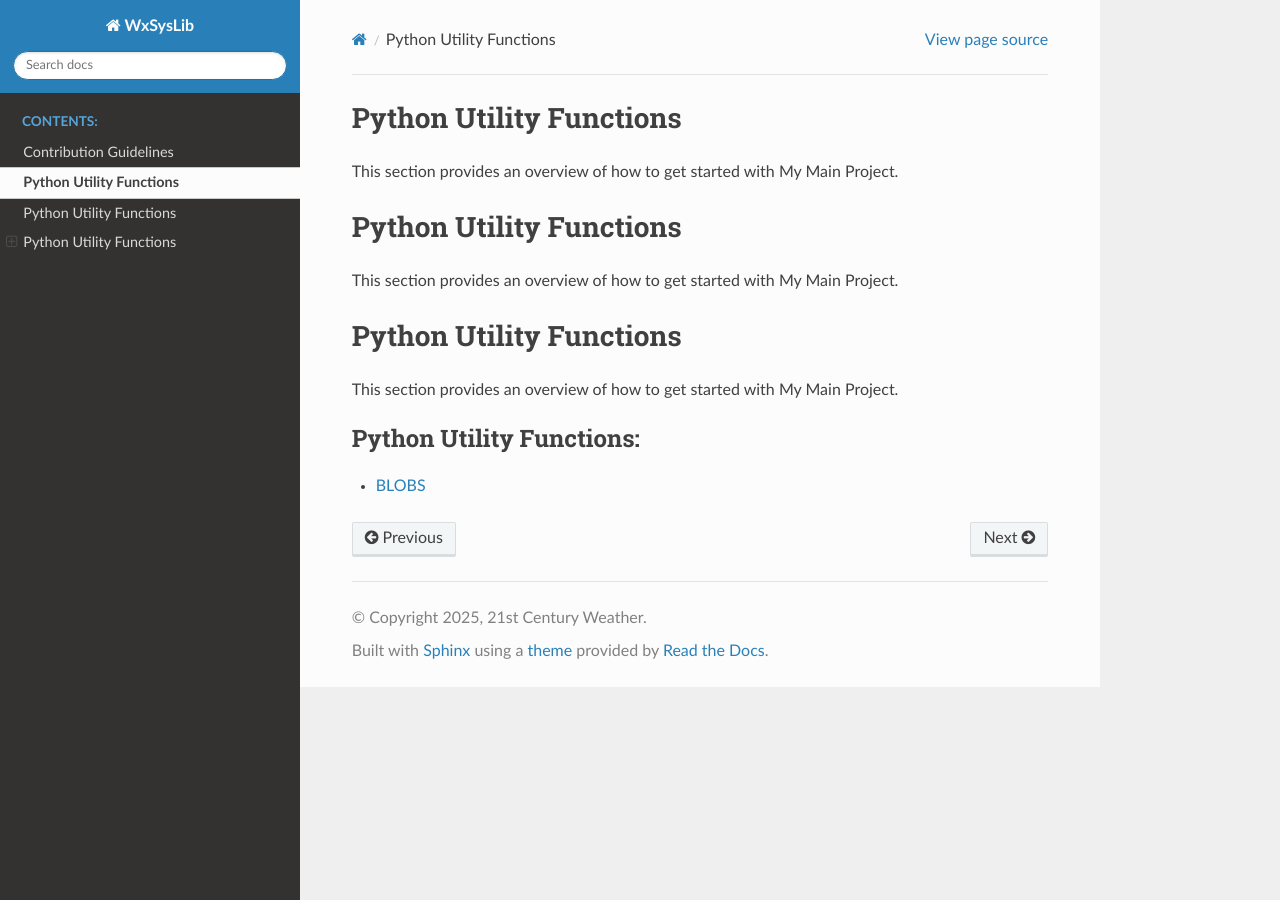
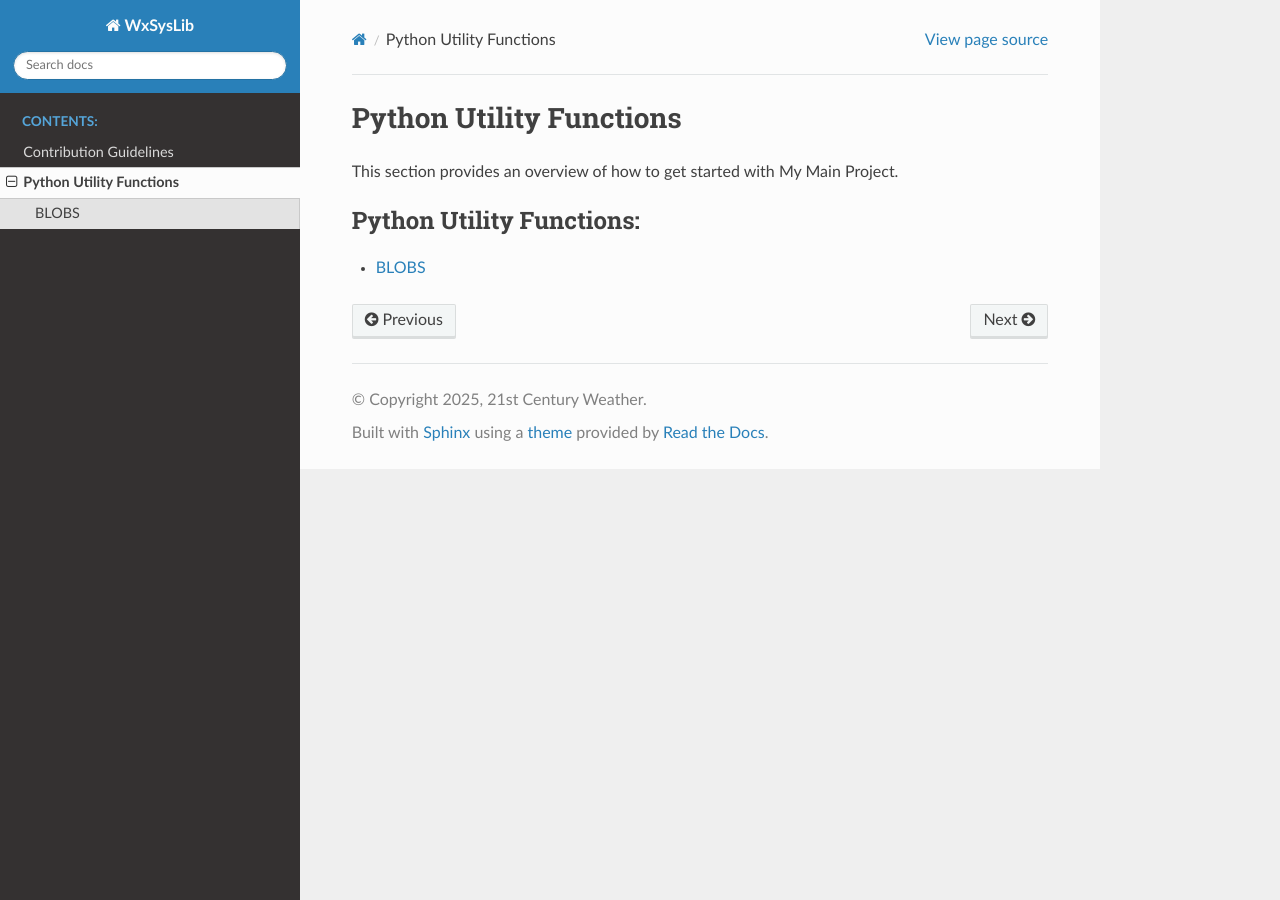
Before and after one commit to andrewbrown31/WxSysLib, a Sphinx documentation site: the page built from docs/utils/index.rst, in a window 1280 px wide. Built offline with Sphinx 7.4.7 and the Read the Docs theme 3.1.0, drawn with Linux system fonts in a browser that asks for light colours; pages that are not in the unit, such as notebooks, are missing from menus.

Commit message:
Update index.rst

```diff
--- a/docs/utils/index.rst
+++ b/docs/utils/index.rst
@@ -1,14 +1,4 @@
 .. _utils:
-
-Python Utility Functions
-========================
-
-This section provides an overview of how to get started with My Main Project.
-
-Python Utility Functions
-========================
-
-This section provides an overview of how to get started with My Main Project.
 
 Python Utility Functions
 ========================
```
